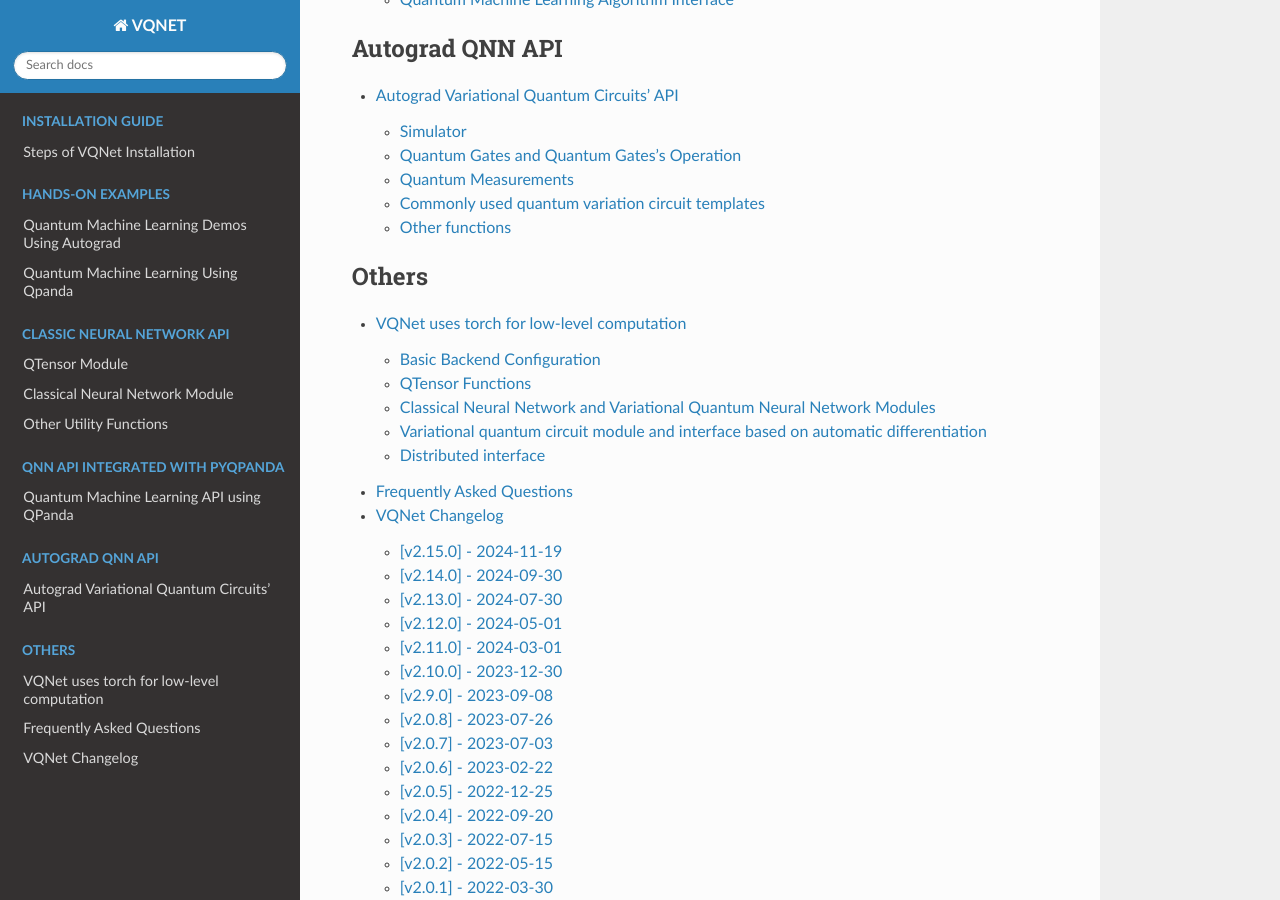
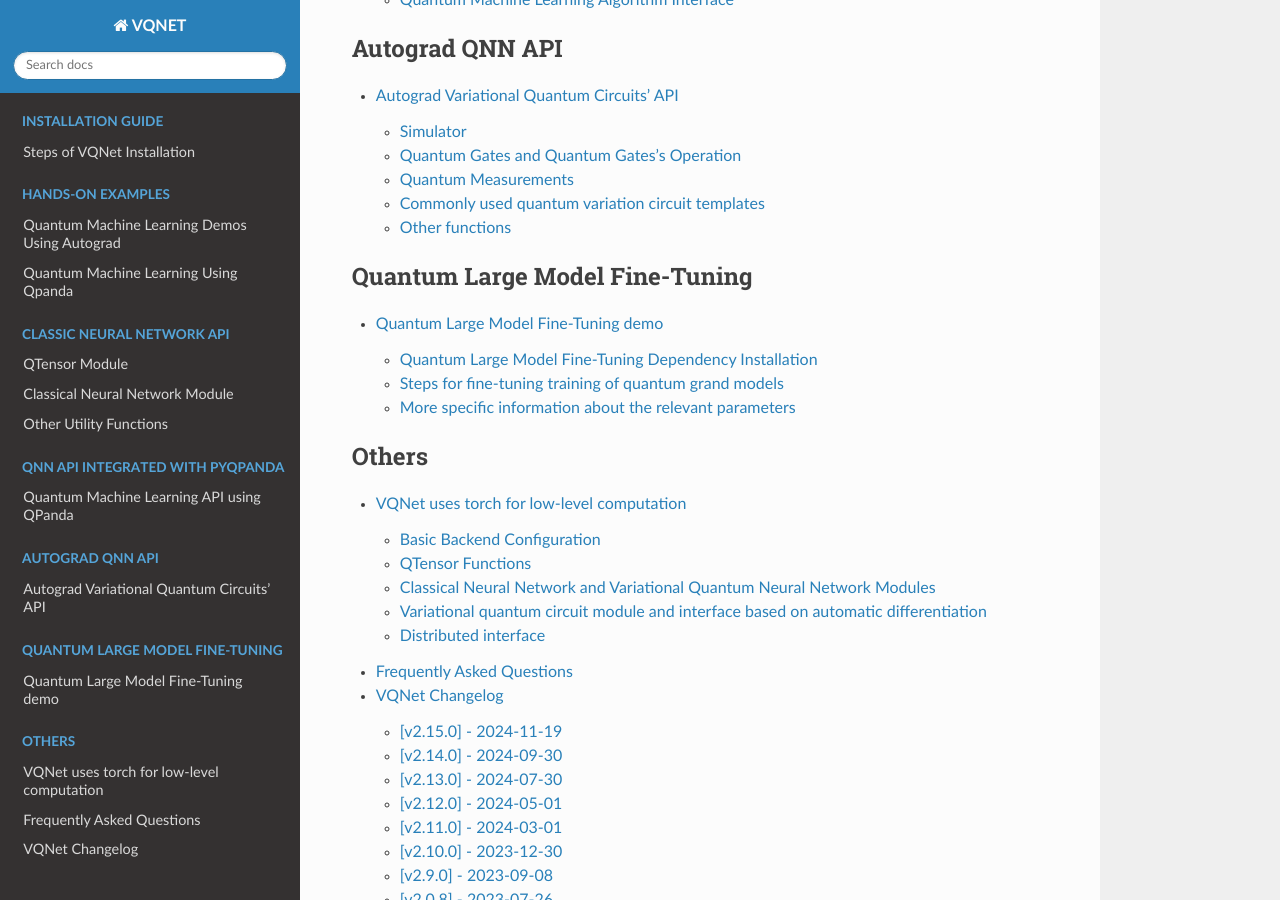
Before and after one commit to OriginQ/VQNET2.0-tutorial-en, a Sphinx documentation site: the page built from source/index.rst, in a window 1280 px wide and 900 px high, scrolled down 3148 px. Built offline with Sphinx 7.4.7 and the Read the Docs theme 3.1.0, drawn with Linux system fonts in a browser that asks for light colours; some of the changed lines change nothing that is shown.

Commit message:
[feat] add llm file

```diff
--- a/source/index.rst
+++ b/source/index.rst
@@ -74,6 +74,12 @@
     rst/vqc.rst
 
 .. toctree::
+    :caption: Quantum Large Model Fine-Tuning
+    :maxdepth: 2
+
+    rst/llm.rst
+
+.. toctree::
     :caption: Others
     :maxdepth: 2
 
--- /dev/null
+++ b/source/rst/llm.rst
@@ -0,0 +1,200 @@
+Quantum Large Model Fine-Tuning demo
+****************************************
+
+In recent years, with the widespread adoption of large models and the gradual increase in their scale, training large-scale quantum machine learning models has led to a significant rise in training costs. To reduce the training resources required for fine-tuning large models, several fine-tuning methods have been proposed. These methods no longer fine-tune all parameters of the large model but instead train a small number of parameters through the proposed techniques, allowing the large model to achieve performance on downstream tasks that is no worse than full-parameter fine-tuning. However, fine-tuning methods based on quantum circuits have not yet gained widespread adoption.
+
+
+
+``VQNet`` , in combination with ``Llama Factory`` and ``peft`` , enables large model fine-tuning tasks based on quantum circuits.
+
+Quantum Large Model Fine-Tuning Dependency Installation
+-----------------------------------------------------------------
+
+Introduction to the Module: Installing Dependencies for Quantum Circuit-Based Large Model Fine-Tuning
+
+To use quantum macromodel fine-tuning, you need the ``quantum-llm`` and ``pyvqnet`` packages, of which ``quantum-llm`` is currently an internal one, and ``pyvqnet`` requires a version of ``2.15.0`` or above.
+
+The first step is to install the ``quantum-llm`` library.
+
+.. code-block::
+
+    git clone https://gitee.com/haoz1/quantum-llm.git
+
+
+Afterwards, install the other dependencies and files according to the ``README.md`` file in ``quantum-llm``.
+
+.. code-block::
+
+    # Download additional dependent libraries
+    pip install -r requirements.txt
+
+    # install peft_vqc
+    cd peft_vqc && pip install -e .
+
+After installing the ``quantum-llm`` library and dependencies, install ``pyvqnet``.
+
+.. code-block::
+
+    # install pyvqnet
+    pip install pyvqnet # pyvqnet>=2.15.0
+
+
+Steps for fine-tuning training of quantum grand models
+----------------------------------------------------------
+
+After installing the requirements package, you can refer to scripts such as ``train.sh`` under the directory ``/quantum-llm/examples/qlora_single_gpu/``, and specify the parameters of the training base model, the selection of the fine-tuning module, and the path of the output of the fine-tuning module according to the scripts.
+
+The ``Qwen2.5-0.5B`` model is available for download at https://huggingface.co/Qwen/Qwen2.5-0.5B?clone=true, as are the other models: ``Qwen2.5-0.5B``.
+
+.. code-block::
+
+    # Download Qwen2.5-0.5B
+    git clone https://huggingface.co/Qwen/Qwen2.5-0.5B
+
+    # Or download it over ssh
+    git clone git@hf.co:Qwen/Qwen2.5-0.5B
+
+
+The ``train.sh`` script sample is as follows, determining the baseline model, dataset, output path and other parameter information, where ``model_name_or_path`` is put into the specified model, or if it is not accessible, it is put into the absolute path of the baseline model after downloading the baseline model by itself.
+
+.. note::
+    Scripts such as ``train.sh``, ``eval.sh``, ``cli.sh``, etc. are executed in the ``/quantum-llm/examples/qlora_single_gpu/`` directory.
+
+.. code-block::
+
+    #!/bin/bash
+
+    CUDA_VISIBLE_DEVICES=1 python ../../src/train_bash.py \
+        --stage sft \
+        --model_name_or_path /download path/Qwen2.5-0.5B/ \
+        --dataset alpaca_gpt4_en \
+        --tokenized_path ../../data/tokenized/alpaca_gpt4_en/ \
+        --dataset_dir ../../data \
+        --template qwen \
+        --finetuning_type vqc \
+        --lora_target q_proj,v_proj \
+        --output_dir ../../saves/Qwen2.5-0.5B/vqc/alpaca_gpt4_en \
+        --overwrite_cache \
+        --overwrite_output_dir \
+        --cutoff_len 1024 \
+        --preprocessing_num_workers 16 \
+        --per_device_train_batch_size 1 \
+        --per_device_eval_batch_size 1 \
+        --gradient_accumulation_steps 8 \
+        --lr_scheduler_type cosine \
+        --logging_steps 10 \
+        --warmup_steps 20 \
+        --save_steps 100 \
+        --eval_steps 100 \
+        --evaluation_strategy steps \
+        --load_best_model_at_end \
+        --learning_rate 5e-5 \
+        --num_train_epochs 3.0 \
+        --max_samples 1000 \
+        --val_size 0.1 \
+        --plot_loss \
+        --fp16 \
+        --do-train \
+
+    #
+    sh train.sh
+
+In the quantum macromodel fine-tuning module, compared with the classical macromodel fine-tuning module, three additional fine-tuning methods are added, which are:
+
+``vqc`` : vqc fine-tuning module based on VQNet implementation
+
+``quanTA`` : module for quantum tensor decomposition
+
+``tq`` : vqc module based on torch quantum implementation
+
+The above ``train.sh`` sample is a sample script for fine-tuning the ``vqc`` module, if you use the other two fine-tuning modules, change ``finetuning_type`` to ``quanTA`` , ``tq`` and plot the results of the three module experiments, the results are as follows.
+
+.. image:: ./images/peft1.png
+   :width: 600 px
+   :align: center
+
+|
+
+The above figure shows the training results based on the ``Qwen2.5-0.5B`` benchmark model on the dataset ``alpaca_gpt4_en``, in which it can be observed that the VQNet-based ``vqc`` module achieves the best loss convergence, thus proving the validity of the task of fine-tuning the large model based on the quantum lines.
+
+
+The ``train.sh`` training script saves the fine-tuned module parameters to a specified directory with the ``--output_dir`` parameter.
+This is then evaluated by the ``eval.sh`` script in the same directory ``/quantum-llm/examples/qlora_single_gpu/``, which reads as follows.
+
+.. code-block::
+
+    #!/bin/bash
+
+    CUDA_VISIBLE_DEVICES=1 python ../../src/evaluate.py \
+        --model_name_or_path /download path/Qwen2.5-0.5B/ \
+        --template qwen \
+        --finetuning_type vqc \
+        --task cmmlu \
+        --task_dir ../../evaluation/ \
+        --adapter_name_or_path ../../saves/Qwen2.5-0.5B/vqc/alpaca_gpt4_en \
+
+    #
+    sh eval.sh
+
+Specify the baseline model path by ``--model_name_or_path``, and load the trained module for evaluation on the relevant task according to ``--adapter_name_or_path``, with the ``-task`` parameter describing the ``cmmlu``, ``ceval``, ``mmlu`` parameters.
+
+The quiz is then executed by calling the ``cli_demo.py`` file, again based on the ``cli.sh`` script in the current directory, which reads.
+
+.. code-block::
+
+    #!/bin/bash
+
+    CUDA_VISIBLE_DEVICES=1 python ../../src/cli_demo.py  \
+        --model_name_or_path /download path/Qwen2.5-0.5B/ \
+        --template qwen \
+        --finetuning_type vqc \
+        --adapter_name_or_path ../../saves/Qwen2.5-0.5B/vqc/alpaca_gpt4_en \
+        --max_new_tokens 1024
+
+
+    sh cli.sh
+
+More specific information about the relevant parameters
+------------------------------------------------------------
+
+==============================     ===================================================================
+                        PEFT Parameter Description
+------------------------------------------------------------------------------------------------------
+parameter name                                  Detailed introduction
+==============================     ===================================================================
+stage                               Determine the large model training mode, pt for pre-training, sft for fine-tuning stage, and sft for experimentation.
+model_name_or_path                  model_name_or_path Select the path of the baseline model.
+dataset                             Select dataset, such as identity, alpaca_gpt4_zh, etc.
+tokenized_path                      Select the dataset tokenized path.
+dataset_dir                         Select the dataset path.
+template                            model template type, e.g. llama3, etc.
+finetuning_type                     Specify the finetuning method, such as lora, tq, vqc, quanTA.
+lora_target                         The function module is q_proj, v_proj.
+output_dir                          The path where the fine-tuning module is stored.
+overwrite_cache                     Whether to overwrite the cached training and evaluation sets.
+overwrite_output_dir                Whether to overwrite existing files in the output directory.
+cutoff_len                          Specifies the length of the cutoff when processing data.
+preprocessing_num_workers           Specifies the number of work processes to be used for preprocessing the data.
+per_device_train_batch_size         Batch size per gpu, training parameter
+per_device_eval_batch_size          Batch size per gpu, training parameter
+gradient_accumulation_steps         Number of steps for gradient accumulation, training parameter
+lr_scheduler_type                   learning rate scheduler, training parameter
+logging_steps                       Printing interval
+warmup_steps                        warmup steps
+save_steps                          model save interval
+eval_steps                          evaluation save interval
+evaluation_strategy                 Evaluation strategy, set here to step-by-step evaluation.
+load_best_model_at_end              Load the best performing model at the end of training.
+learning_rate                       learning rate
+num_train_epochs                    number of training rounds to be executed
+max_samples                         Maximum number of training samples
+val_size                            Validation set size
+plot_loss                           whether to save the training loss curve
+fp16                                Whether to train with fp16 mixed precision, or float32 in the vqc module.
+do-train                            whether to specify a training task
+adapter_name_or_path                Select the path of the file to be generated after training.
+task                                Select the task, currently supports ceval, cmmlu, mmlu.
+task_dir                            Specify the path of the task.
+q_d                                 Specify the number of tensor decomposition of quanTA module, default is 4.
+per_dim_features                    Specify the number of tensor decomposition features of quanTA module, default is [16,8,4,2].
+==============================     ===================================================================
```
Also changed, not shown: source/rst/images/peft1.png (added).
